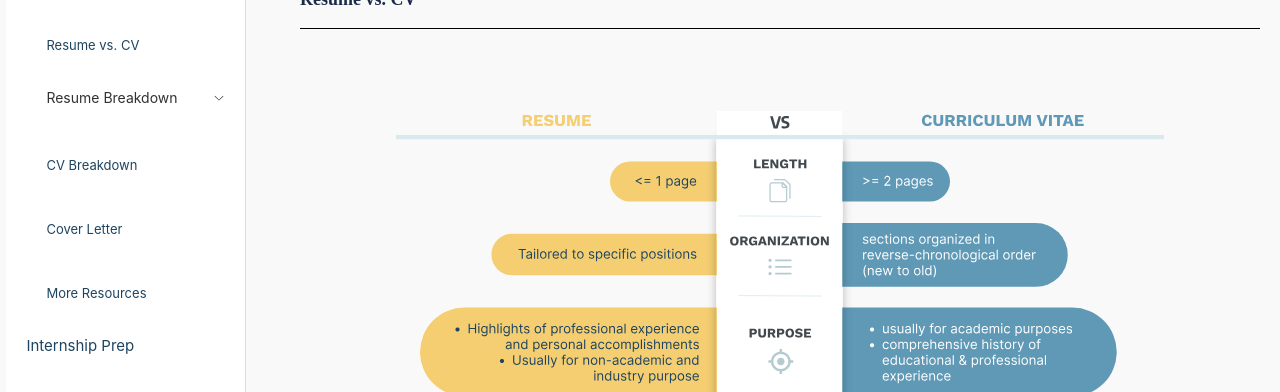
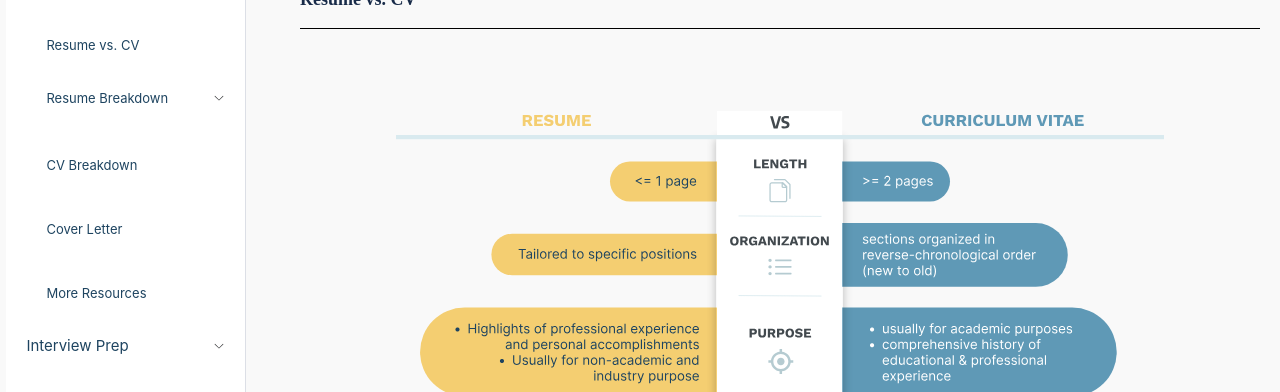
Before and after one commit to jiang718/GoalTritons, a Vue app in the folder vue/: page /home in a window 1280 px wide. Both pictures are taken after a click on the element "Resume/CV & Cover Letter". Shown: the part 408-800 px from the top of the page. Built offline with nearby package versions, Linux system fonts and the light colour scheme.

Commit message:
Add interview page and router

```diff
--- a/vue/src/components/Aside.vue
+++ b/vue/src/components/Aside.vue
@@ -65,7 +65,7 @@
             <el-menu-item index="5-1" class="sub1">Resume vs. CV</el-menu-item>
           </el-menu-item-group>
           <el-sub-menu index="5-2">
-            <template #title>Resume Breakdown</template>
+            <template #title><span class="sub1">Resume Breakdown</span></template>
             <el-menu-item index="5-2-1" class="sub2">Resume Components</el-menu-item>
             <el-menu-item index="5-2-2" class="sub2">Resume Essentials</el-menu-item>
             <el-menu-item index="5-2-3" class="sub2">Sample Resumes</el-menu-item>
@@ -81,10 +81,27 @@
               <el-menu-item index="5-5" class="sub1">More Resources</el-menu-item>
           </el-menu-item-group>
         </el-sub-menu>
-        <el-menu-item index="6">
-<!--          <el-icon><setting /></el-icon>-->
-          <span class="mod">Internship Prep</span>
-        </el-menu-item>
+        <el-sub-menu index="6">
+          <template #title>
+            <!--            <el-icon><location /></el-icon>-->
+            <span class="mod" @click="$router.push('/interview')">Interview Prep</span>
+          </template>
+          <el-menu-item-group>
+            <el-menu-item index="6-1" class="sub1">Why Interview</el-menu-item>
+          </el-menu-item-group>
+          <el-sub-menu index="6-2">
+            <template #title><span class="sub1">Interview Questions</span></template>
+            <el-menu-item index="6-2-1" class="sub2">Define Yourself</el-menu-item>
+            <el-menu-item index="6-2-2" class="sub2">Behavioral</el-menu-item>
+            <el-menu-item index="6-2-3" class="sub2">Technical</el-menu-item>
+          </el-sub-menu>
+          <el-menu-item-group>
+            <el-menu-item index="6-3" class="sub1">Interview Steps</el-menu-item>
+          </el-menu-item-group>
+          <el-menu-item-group>
+            <el-menu-item index="6-4" class="sub1">How to Master</el-menu-item>
+          </el-menu-item-group>
+        </el-sub-menu>
         <el-menu-item index="7">
 <!--          <el-icon><setting /></el-icon>-->
           <span class="mod">Applying for CPT/OPT</span>
--- a/vue/src/router/index.js
+++ b/vue/src/router/index.js
@@ -9,6 +9,7 @@ const routes = [
     redirect: "/home",
     children: [
       { path: 'home', name: 'Home', component: () => import("../views/Home.vue") },
+      { path: 'interview', name: 'Interview', component: () => import("../views/Interview.vue") },
       { path: 'resume', name: 'Resume', component: () => import("../views/Resume.vue") }
     ]
   },
--- /dev/null
+++ b/vue/src/views/Interview.vue
@@ -0,0 +1,13 @@
+<template>
+
+</template>
+
+<script>
+export default {
+  name: "Interview"
+}
+</script>
+
+<style scoped>
+
+</style>
```
